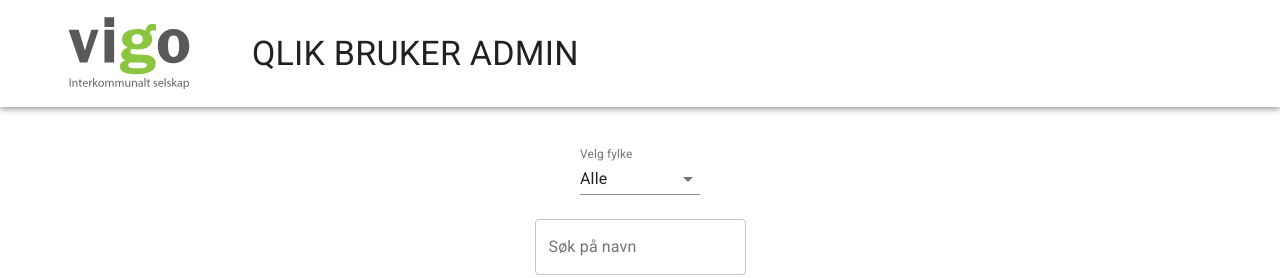
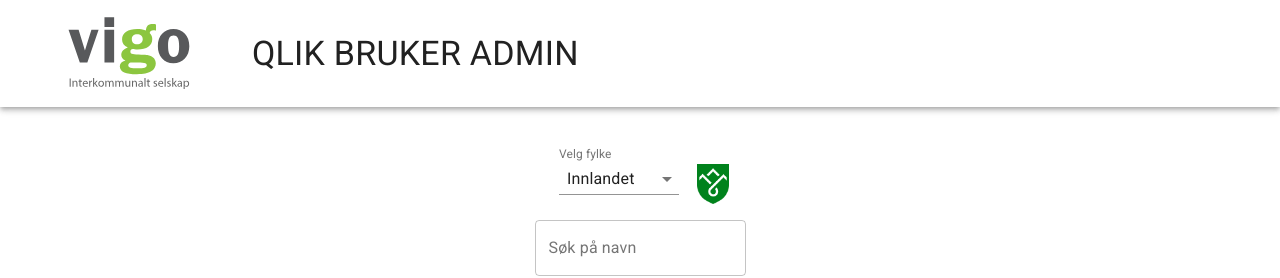
Before and after one commit to FINTLabs/vigo-azure-ad-frontend, a React (Create React App) app: page / in a window 1280 px wide. Shown: the top 278 px of the page. Built offline with nearby package versions, Linux system fonts and the light colour scheme; no server answers; the HTML template or start-up script is replaced by a standard one.

Commit message:
removed 'all' from county-selector cause it made the page run slow

```diff
--- a/src/feature/user/county-selector.jsx
+++ b/src/feature/user/county-selector.jsx
@@ -18,7 +18,6 @@
                     value={county}
                     onChange={(event) => handleFilterCountyChange(event)}
                 >
-                    <MenuItem value={0}>Alle</MenuItem>
                     <MenuItem value={3}> <Box ml={1}>Oslo</Box></MenuItem>
                     <MenuItem value={11}><Box ml={1}>Rogaland</Box></MenuItem>
                     <MenuItem value={15}><Box ml={1}>Møre og Romsdal</Box></MenuItem>
--- a/src/feature/user/user-container.jsx
+++ b/src/feature/user/user-container.jsx
@@ -62,7 +62,7 @@
     const [loading, setLoading] = useState(false);
     const [showMessage, setShowMessage] = useState(false);
     const [message, setMessage] = useState('');
-    const [county, setCounty] = useState(0);
+    const [county, setCounty] = useState(34);
     const [searchValue, setSearchValue] = useState('');
     const classes = useStyles();
 
```
